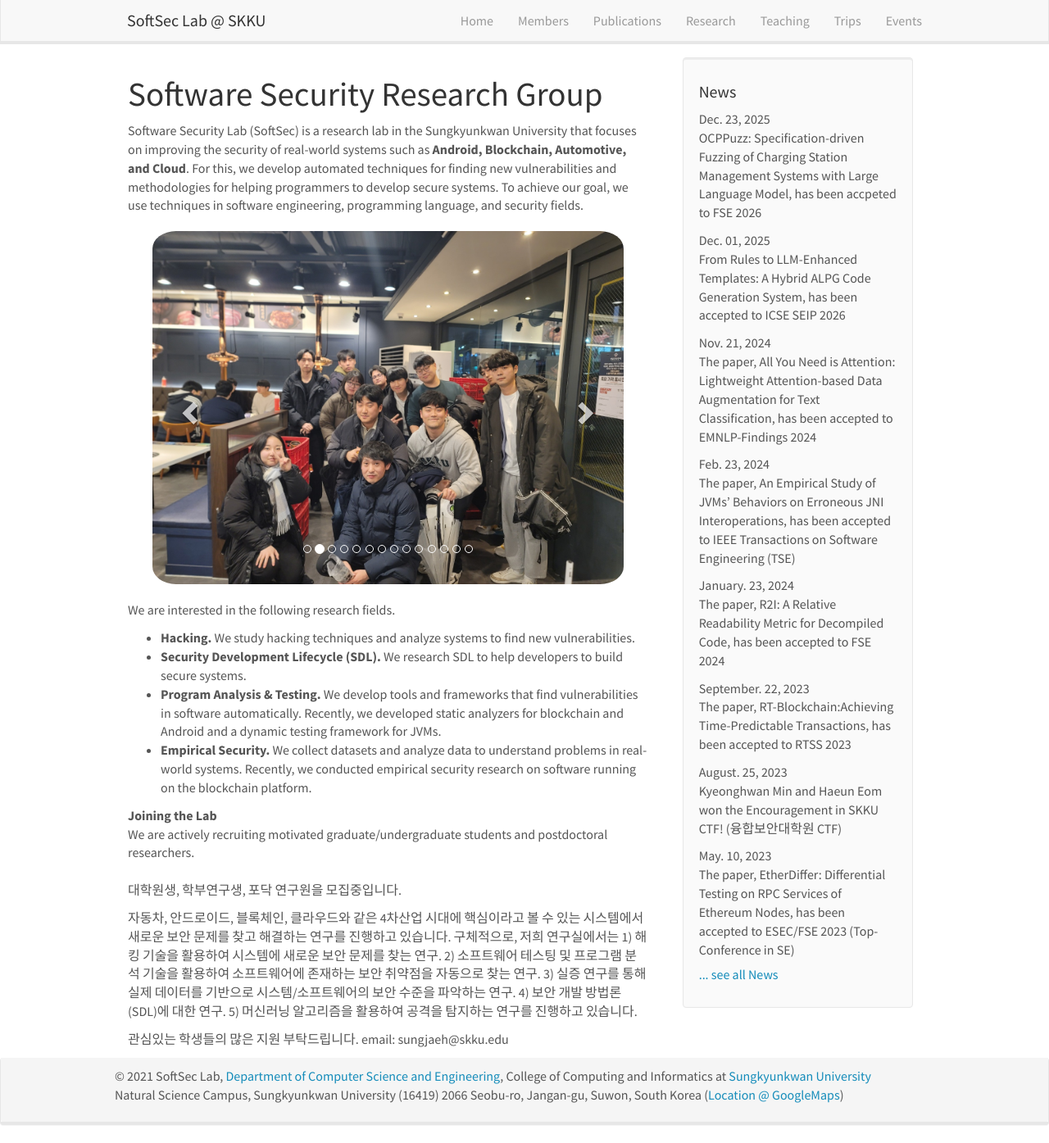
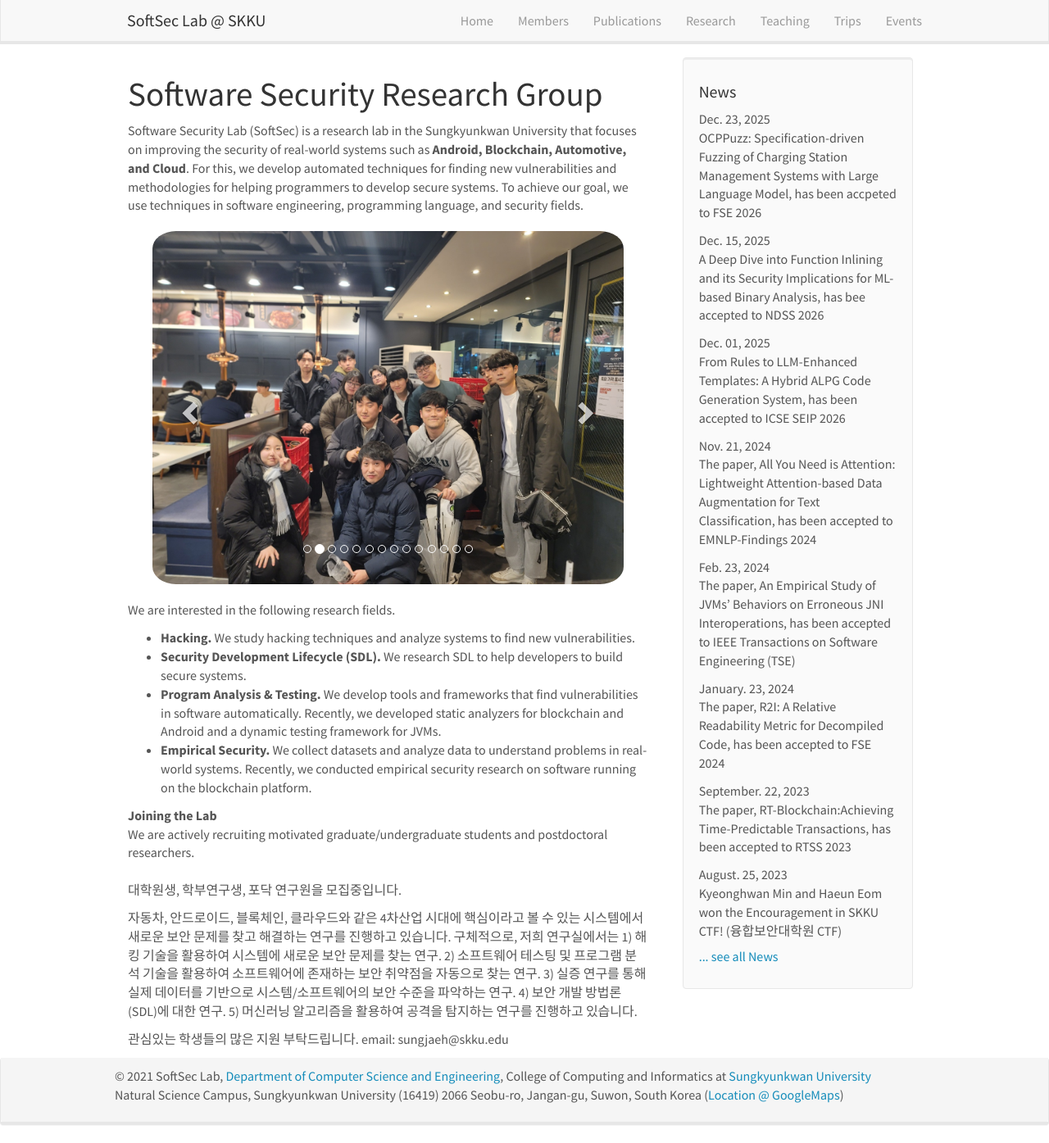
Before and after one commit to softsec-lab/softsec-lab.github.io, a Jekyll site: the page built from _pages/home.md, in a window 1280 px wide and 1395 px high. Shown: the whole window at 82% size. Built offline with Jekyll 4.4.1, drawn with Linux system fonts in a browser that asks for light colours; nearby versions of some CDN libraries.

Commit message:
update ndss 26 news

```diff
--- a/_data/news.yml
+++ b/_data/news.yml
@@ -1,6 +1,9 @@
 
 - date: Dec. 23, 2025
   headline: "OCPPuzz: Specification-driven Fuzzing of Charging Station Management Systems with Large Language Model, has been accpeted to FSE 2026"
+
+- date: Dec. 15, 2025
+  headline: "A Deep Dive into Function Inlining and its Security Implications for ML-based Binary Analysis, has bee accepted to NDSS 2026"
 
 - date: Dec. 01, 2025
   headline: "From Rules to LLM-Enhanced Templates: A Hybrid ALPG Code Generation System, has been accepted to ICSE SEIP 2026"
```
